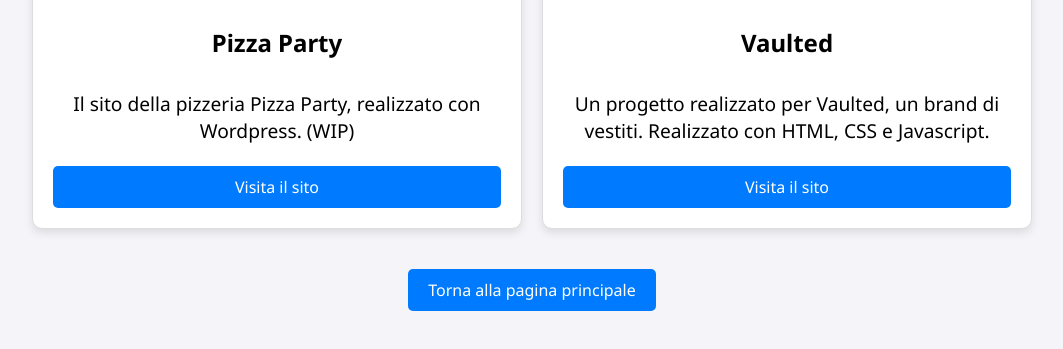
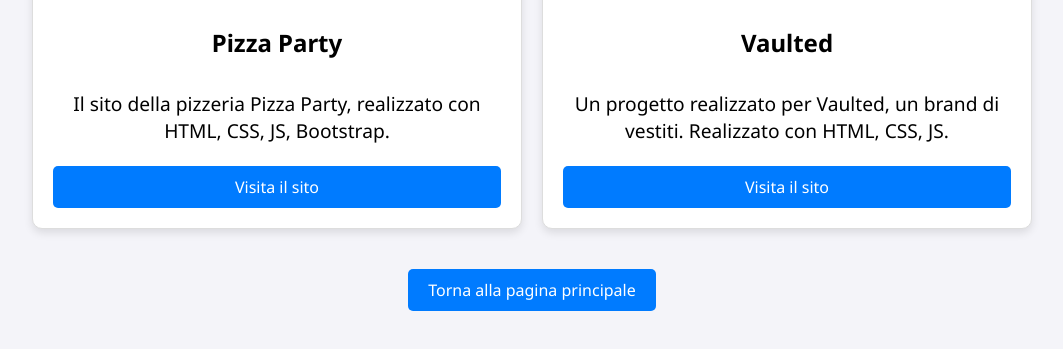
Before and after one commit to LucaMarastoni/portfolio, a plain HTML site: page websites.html in a window 1280 px wide. Shown: the part 287-636 px from the top of the page, without its empty margins (108-1171 px from the left). Drawn offline with Linux system fonts and the light colour scheme.

Commit message:
Update project descriptions for Pizza Party and Vaulted with accurate technology stack

```diff
--- a/websites.html
+++ b/websites.html
@@ -19,7 +19,7 @@
           <img src="images/pizza-party-logo.png" alt="Logo Pizza Party">
         </div>
         <h2>Pizza Party</h2>
-        <p>Il sito della pizzeria Pizza Party, realizzato con Wordpress. (WIP)</p>
+        <p>Il sito della pizzeria Pizza Party, realizzato con HTML, CSS, JS, Bootstrap.</p>
         <a href="https://pizzapartyvr.it" target="_blank">Visita il sito</a>
       </div>
 
@@ -29,7 +29,7 @@
           <img src="images/vaulted-logo.png" alt="Logo Vaulted">
         </div>
         <h2>Vaulted</h2>
-        <p>Un progetto realizzato per Vaulted, un brand di vestiti. Realizzato con HTML, CSS e Javascript.</p>
+        <p>Un progetto realizzato per Vaulted, un brand di vestiti. Realizzato con HTML, CSS, JS.</p>
         <a href="https://lucamarastoni.github.io/Vaulted/" target="_blank">Visita il sito</a>
       </div>
     </div>
```
